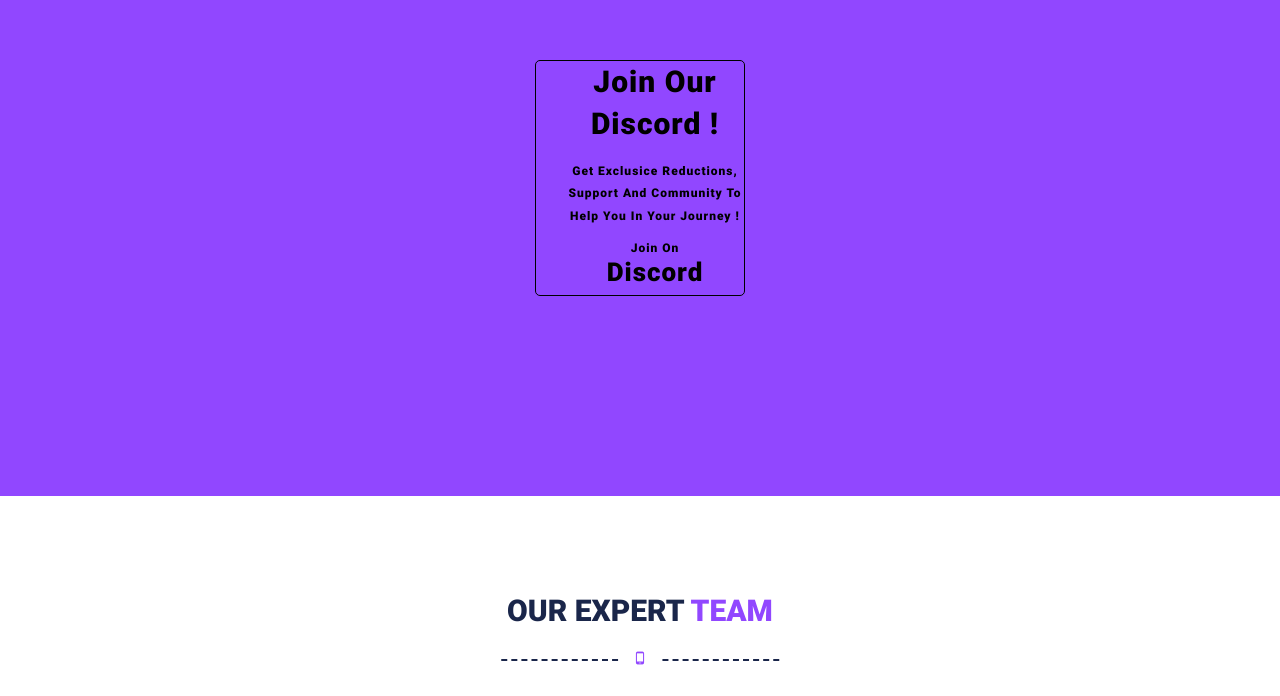
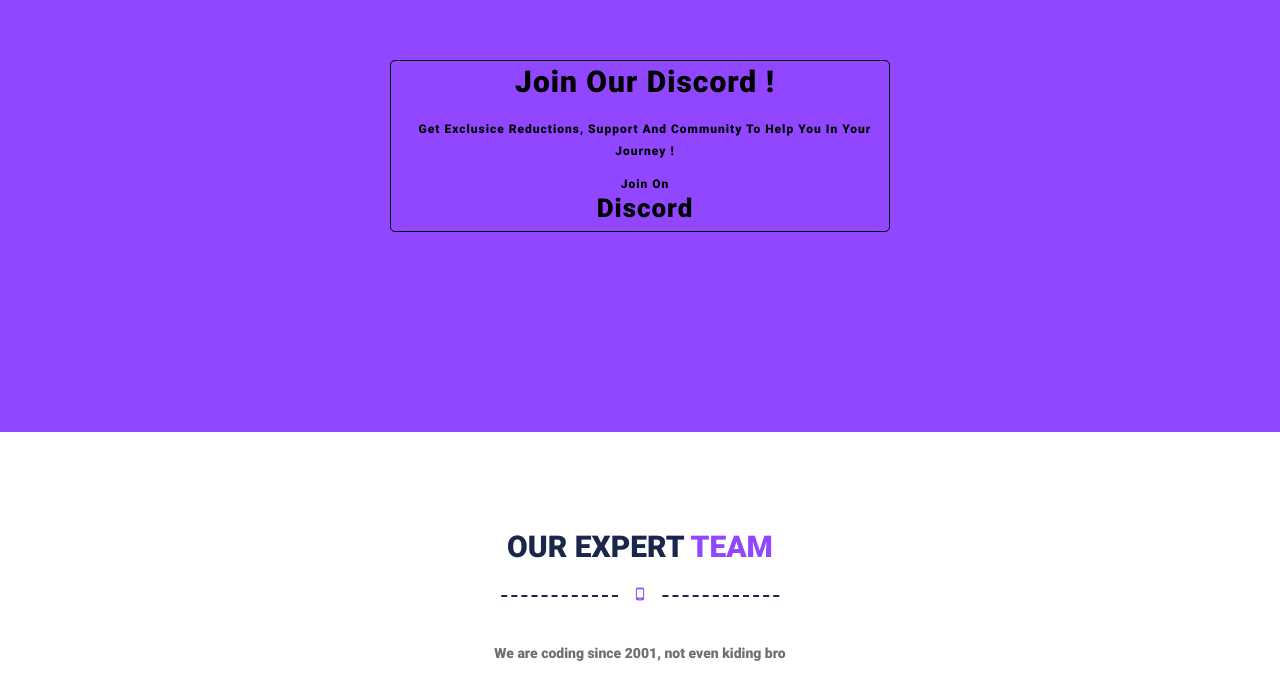
Before and after one commit to Arwixwx/Benjye-s-Twitch-Adbot, a plain HTML site: page index.html in a window 1280 px wide. Shown: the part 4470-5166 px from the top of the page. Drawn offline with Linux system fonts and the light colour scheme; a script that the page names is missing.

Commit message:
Add files via upload

```diff
--- a/style.css
+++ b/style.css
@@ -1664,11 +1664,11 @@ ul#nav li ul a,
     font-size: 12px;
     letter-spacing: 1px;
     margin-top: 20px;
-    padding: 0 0 10px 30px;
+    padding: 0 0 10px 10px;
     position: relative;
     text-align: center;
     text-transform: capitalize;
-    width: 210px;
+    width: 500px;
 }
 
 .download-button i {
```
